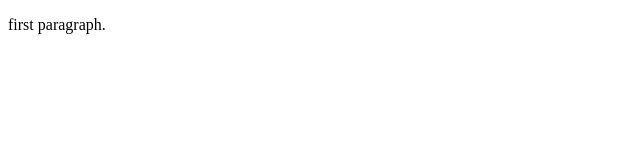
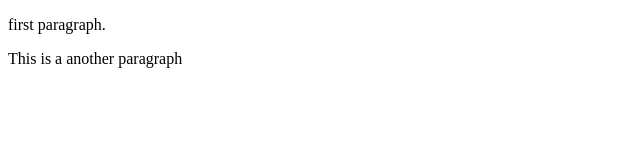
Before and after one commit to Charan-varma/learning-git, a plain HTML site: page index.html in a window 1280 px wide. Shown: the whole page, without its empty margins (0-640 px from the left). Drawn offline with Linux system fonts and the light colour scheme.

Commit message:
added another p tag

```diff
--- a/index.html
+++ b/index.html
@@ -5,8 +5,6 @@
 </head>
 <body>
   <p>first paragraph.</p>
+  <p>This is a another paragraph</p>
 </body>
 </html>
-
-</body>
-</html>
```
